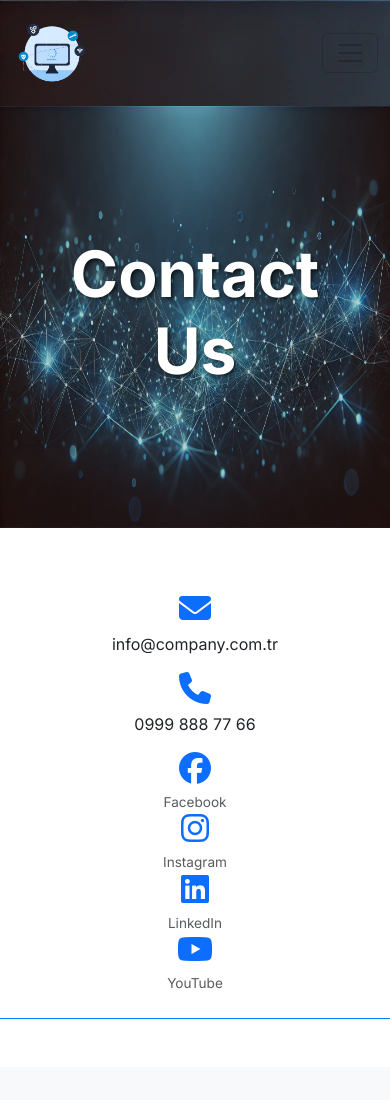
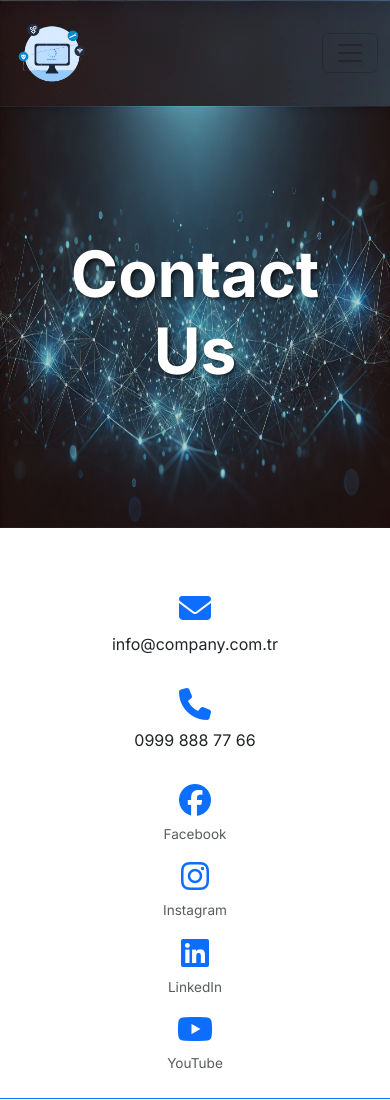
Before and after one commit to alper-dipci/CompanyWebsite, a website: page contact.html in a window 390 px wide. Shown: the top 1100 px of the page. Drawn offline with nearby package versions, Linux system fonts and the light colour scheme; a web font is replaced by a local one.

Commit message:
responsiveliği düzenlendi

```diff
--- a/contact.html
+++ b/contact.html
@@ -67,7 +67,7 @@
               <a class="nav-link" href="about.html">About us</a>
             </li>
             <li class="nav-item">
-              <a class="nav-link active" href="contact.html">Contact us</a>
+              <a class="nav-link  active" href="contact.html">Contact us</a>
             </li>
 
 
@@ -95,44 +95,45 @@
           <h2>Contact Us</h2>
         </div>
       </div>
-      <div class="col-md-9 container-fluid custom-container bg-white py-4">
-        <div class="row text-center">
+      <div class="container-fluid custom-container bg-white py-4">
+        <div class="row text-center gy-3">
           <!-- Email -->
-          <div class="col-md-2">
+          <div class="col-12 col-md-4 col-lg-2">
             <a href="mailto:info@company.com.tr" class="text-primary no-underline">
               <i class="fas fa-envelope fa-2x mb-2"></i>
             </a>
             <p>info@company.com.tr</p>
           </div>
-          <div class="col-md-2">
+          <!-- Telefon -->
+          <div class="col-12 col-md-4 col-lg-2">
             <a href="tel:+909998887766" class="text-primary no-underline">
               <i class="fas fa-phone fa-2x mb-2"></i>
             </a>
             <p>0999 888 77 66</p>
           </div>
           <!-- Facebook -->
-          <div class="col-md-2">
+          <div class="col-12 col-md-4 col-lg-2">
             <a href="https://www.facebook.com" class="text-primary">
               <i class="fab fa-facebook fa-2x mb-2"></i>
             </a>
             <small class="text-muted d-block">Facebook</small>
           </div>
           <!-- Instagram -->
-          <div class="col-md-2">
+          <div class="col-12 col-md-4 col-lg-2">
             <a href="https://www.instagram.com" class="text-primary">
               <i class="fab fa-instagram fa-2x mb-2"></i>
             </a>
             <small class="text-muted d-block">Instagram</small>
           </div>
           <!-- LinkedIn -->
-          <div class="col-md-2">
+          <div class="col-12 col-md-4 col-lg-2">
             <a href="https://www.linkedin.com" class="text-primary">
               <i class="fab fa-linkedin fa-2x mb-2"></i>
             </a>
             <small class="text-muted d-block">LinkedIn</small>
           </div>
           <!-- YouTube -->
-          <div class="col-md-2">
+          <div class="col-12 col-md-4 col-lg-2">
             <a href="https://www.youtube.com" class="text-primary">
               <i class="fab fa-youtube fa-2x mb-2"></i>
             </a>
@@ -140,6 +141,7 @@
           </div>
         </div>
       </div>
+
       <div class="container my-5">
         <div class="row align-items-stretch">
           <!-- Sol taraf: Form -->
```
